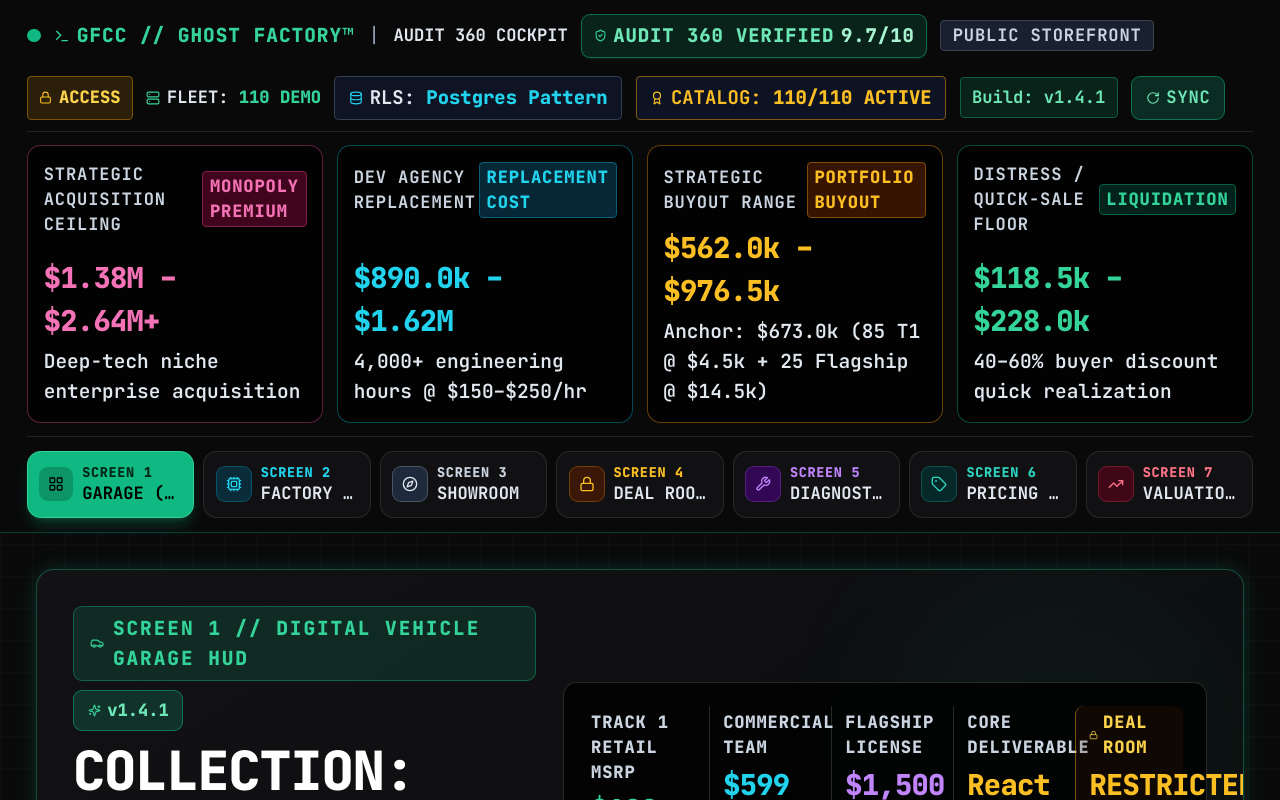
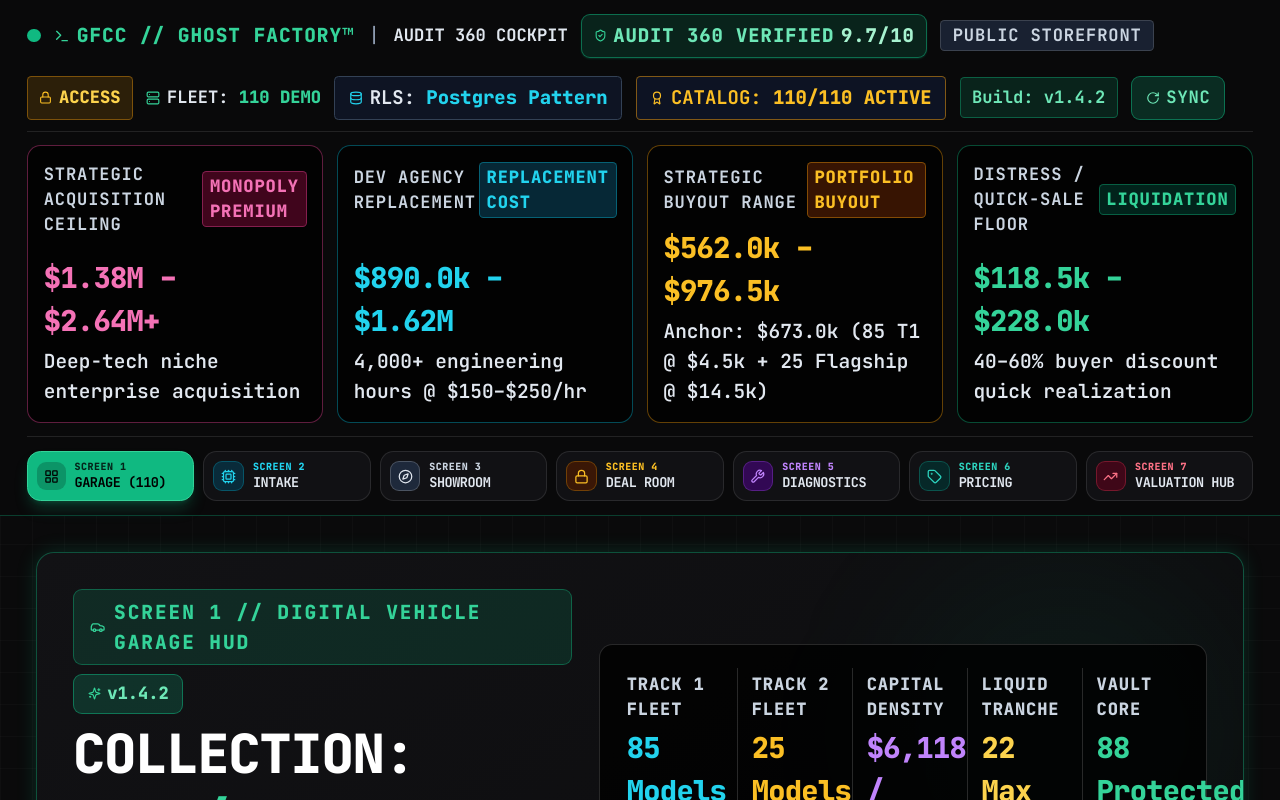
Before and after one commit to gcoinstash-cmd/ghost-factory-console, a React (Vite) app: page / in a window 1280 px wide. Shown: the top 800 px of the page. Built offline with nearby package versions, Linux system fonts and the light colour scheme.

Commit message:
fix(ui): remove tab ellipses, replace redundant garage cards with fleet metrics (v1.4.2)

```diff
--- a/index.html
+++ b/index.html
@@ -11,8 +11,8 @@
     <meta name="telemetry:blueprints" content="110 / 110 Verified Blueprints (85 Track 1 + 25 Flagship SCADA)" />
     <meta name="telemetry:retail-msrp" content="$54,415 ($199 × 85 Track 1 + $1,500 × 25 Flagships)" />
     <meta name="telemetry:vault-price" content="$1,499" />
-    <meta name="version" content="v1.4.1" />
-    <meta name="telemetry:build-version" content="v1.4.1" />
+    <meta name="version" content="v1.4.2" />
+    <meta name="telemetry:build-version" content="v1.4.2" />
     <meta name="telemetry:diligence" content="v=9.6-diligence" />
     <!-- iOS Home Screen App Icon & Web Clip (Cache-Busted for iOS Safari) -->
     <link rel="apple-touch-icon" href="/apple-touch-icon-500.png?v=9.6-diligence" />
@@ -63,7 +63,7 @@
   </style>
   </head>
   <body class="bg-[#0A0A0B] text-slate-100 antialiased selection:bg-emerald-500 selection:text-black">
-    <noscript><div style="padding: 20px; font-family: monospace; color: #10B981;">BUILD INTEGRITY: 110 / 110 Verified Blueprints (85 Track 1 + 25 Flagship) | Build: v1.4.1 | Retail Shelf MSRP: $54,415 | Founding Agency Vault ($1,499) | POSTGRES SCHEMA WITH RLS PATTERNS</div></noscript>
+    <noscript><div style="padding: 20px; font-family: monospace; color: #10B981;">BUILD INTEGRITY: 110 / 110 Verified Blueprints (85 Track 1 + 25 Flagship) | Build: v1.4.2 | Retail Shelf MSRP: $54,415 | Founding Agency Vault ($1,499) | POSTGRES SCHEMA WITH RLS PATTERNS</div></noscript>
     <div id="root"></div>
     <script type="module" src="/src/main.tsx"></script>
   </body>
--- a/package.json
+++ b/package.json
@@ -1,7 +1,7 @@
 {
   "name": "ghost-factory-console",
   "private": true,
-  "version": "1.4.1",
+  "version": "1.4.2",
   "type": "module",
   "scripts": {
     "dev": "vite",
--- a/src/App.tsx
+++ b/src/App.tsx
@@ -159,7 +159,7 @@ export const App: React.FC = () => {
       {/* VISIBLE BUILD STAMP FOOTER */}
       <footer id="gfcc-footer" className="border-t border-white/10 bg-[#0A0A0B] py-6 px-4 text-center font-mono text-xs text-slate-400 mb-16 md:mb-0">
         <div className="max-w-7xl mx-auto flex flex-col sm:flex-row items-center justify-between gap-2">
-          <span>GFCC Build: v1.4.1</span>
+          <span>GFCC Build: v1.4.2</span>
           <span className="text-emerald-400 font-bold">110 / 110 Reference Digital Assets</span>
         </div>
       </footer>
--- a/src/components/GarageScreen.tsx
+++ b/src/components/GarageScreen.tsx
@@ -119,7 +119,7 @@ export const GarageScreen: React.FC<GarageScreenProps> = ({
               </div>
               <span className="inline-flex items-center gap-1.5 px-3 py-1.5 bg-emerald-500/20 border border-emerald-500/50 rounded-lg text-xs font-mono font-black text-emerald-300">
                 <Sparkles size={13} className="text-emerald-400" />
-                <span>v1.4.1</span>
+                <span>v1.4.2</span>
               </span>
             </div>
             <h1 className="text-3xl sm:text-4xl md:text-5xl font-black tracking-tight text-white flex flex-wrap items-center gap-3">
@@ -140,34 +140,29 @@ export const GarageScreen: React.FC<GarageScreenProps> = ({
           ) : (
             <div className="w-full lg:w-auto grid grid-cols-2 sm:grid-cols-3 lg:grid-cols-5 gap-3 bg-black/80 p-4 sm:p-5 rounded-xl border border-white/15 text-sm">
               <div className="p-1">
-                <span className="text-slate-300 block text-xs sm:text-sm uppercase font-black tracking-wider">Track 1 Retail MSRP</span>
-                <span className="text-xl sm:text-2xl font-black text-emerald-400 block tracking-tight mt-1">$199 USD</span>
-                <span className="text-sm text-slate-200 block font-semibold leading-relaxed mt-0.5">Unlimited End-Client Use</span>
+                <span className="text-slate-300 block text-xs sm:text-sm uppercase font-black tracking-wider">TRACK 1 FLEET</span>
+                <span className="text-xl sm:text-2xl font-black text-cyan-400 block tracking-tight mt-1">85 Models</span>
+                <span className="text-sm text-slate-200 block font-semibold leading-relaxed mt-0.5">Turnkey Consoles</span>
               </div>
               <div className="p-1 border-l border-white/15 pl-3">
-                <span className="text-slate-300 block text-xs sm:text-sm uppercase font-black tracking-wider">Commercial Team</span>
-                <span className="text-xl sm:text-2xl font-black text-cyan-400 block tracking-tight mt-1">$599 USD</span>
-                <span className="text-sm text-slate-200 block font-semibold leading-relaxed mt-0.5">Agency Multi-Seat Pack</span>
+                <span className="text-slate-300 block text-xs sm:text-sm uppercase font-black tracking-wider">TRACK 2 FLEET</span>
+                <span className="text-xl sm:text-2xl font-black text-amber-400 block tracking-tight mt-1">25 Models</span>
+                <span className="text-sm text-slate-200 block font-semibold leading-relaxed mt-0.5">Flagship SCADA</span>
               </div>
               <div className="p-1 border-t sm:border-t-0 sm:border-l border-white/15 pt-2 sm:pt-1 sm:pl-3">
-                <span className="text-slate-300 block text-xs sm:text-sm uppercase font-black tracking-wider">Flagship License</span>
-                <span className="text-xl sm:text-2xl font-black text-purple-400 block tracking-tight mt-1">$1,500 – $3,500</span>
-                <span className="text-sm text-slate-200 block font-semibold leading-relaxed mt-0.5">Tier-1 SCADA Physics</span>
+                <span className="text-slate-300 block text-xs sm:text-sm uppercase font-black tracking-wider">CAPITAL DENSITY</span>
+                <span className="text-xl sm:text-2xl font-black text-purple-400 block tracking-tight mt-1">$6,118 / Asset</span>
+                <span className="text-sm text-slate-200 block font-semibold leading-relaxed mt-0.5">$673k Anchor NAV</span>
               </div>
               <div className="p-1 border-t sm:border-t-0 border-l border-white/15 pt-2 sm:pt-1 pl-3">
-                <span className="text-slate-300 block text-xs sm:text-sm uppercase font-black tracking-wider">Core Deliverable</span>
-                <span className="text-xl sm:text-2xl font-black text-amber-400 block tracking-tight mt-1">React 19 + RLS</span>
-                <span className="text-sm text-slate-200 block font-semibold leading-relaxed mt-0.5">Postgres Schema & Seed</span>
+                <span className="text-slate-300 block text-xs sm:text-sm uppercase font-black tracking-wider">LIQUID TRANCHE</span>
+                <span className="text-xl sm:text-2xl font-black text-amber-300 block tracking-tight mt-1">22 Max Units</span>
+                <span className="text-sm text-slate-200 block font-semibold leading-relaxed mt-0.5">80% Retention Floor</span>
               </div>
-              <div
-                onClick={onOpenOperatorAuth}
-                className="p-1 border-t sm:border-t-0 sm:border-l border-amber-500/50 pt-2 sm:pt-1 sm:pl-3 col-span-2 sm:col-span-1 bg-amber-950/20 rounded-lg cursor-pointer hover:bg-amber-950/40 transition-colors"
-              >
-                <span className="text-amber-300 block text-xs sm:text-sm uppercase font-black tracking-wider flex items-center gap-1">
-                  <Lock size={12} /> Deal Room
-                </span>
-                <span className="text-xl sm:text-2xl font-black text-amber-400 block tracking-tight mt-1">RESTRICTED</span>
-                <span className="text-sm text-amber-300/90 block font-semibold leading-relaxed mt-0.5 underline">Unlock M&A Telemetry</span>
+              <div className="p-1 border-t sm:border-t-0 sm:border-l border-white/15 pt-2 sm:pt-1 sm:pl-3 col-span-2 sm:col-span-1">
+                <span className="text-slate-300 block text-xs sm:text-sm uppercase font-black tracking-wider">VAULT CORE</span>
+                <span className="text-xl sm:text-2xl font-black text-emerald-400 block tracking-tight mt-1">88 Protected</span>
+                <span className="text-sm text-slate-200 block font-semibold leading-relaxed mt-0.5">Sovereign Reserve</span>
               </div>
             </div>
           )}
--- a/src/components/NavigationHeader.tsx
+++ b/src/components/NavigationHeader.tsx
@@ -272,7 +272,7 @@ export const NavigationHeader: React.FC<NavigationHeaderProps> = ({
             className="hidden xl:flex items-center gap-1.5 px-2.5 py-1.5 rounded bg-emerald-500/15 border border-emerald-500/40 text-emerald-300 font-mono text-xs font-bold"
             title="Production Diligence Freeze Lock"
           >
-            <span>Build: v1.4.1</span>
+            <span>Build: v1.4.2</span>
           </div>
 
           <button
@@ -456,59 +456,58 @@ export const NavigationHeader: React.FC<NavigationHeaderProps> = ({
         )}
       </div>
 
-      {/* Screen Navigation Tabs (Screens 1 to 5) */}
       {/* Screen Navigation Tabs (Screens 1 to 7) */}
       <nav className="grid grid-cols-2 sm:grid-cols-4 lg:grid-cols-7 gap-2 w-full pt-3">
         {/* Screen 1: Garage */}
         <button
           onClick={() => onViewChange('garage')}
-          className={`flex items-center gap-2 p-2 sm:p-2.5 rounded-xl border text-left transition-all cursor-pointer overflow-hidden ${
+          className={`flex items-center gap-1.5 sm:gap-2 px-2 py-2 text-[11px] font-mono font-bold tracking-tight whitespace-nowrap rounded-xl border text-left transition-all cursor-pointer ${
             currentView === 'garage'
               ? 'bg-emerald-500 text-black border-emerald-400 shadow-lg shadow-emerald-500/25 font-black'
               : 'bg-[#111114] text-slate-200 hover:text-white hover:bg-white/5 border-white/10 hover:border-emerald-500/30'
           }`}
-          title={`Screen 1: Digital Vehicle Garage HUD (${totalAssets})`}
+          title="SCREEN 1: GARAGE (110)"
         >
-          <div className={`p-1.5 sm:p-2 rounded-lg shrink-0 ${
+          <div className={`p-1.5 rounded-lg shrink-0 ${
             currentView === 'garage' ? 'bg-black/20 text-black' : 'bg-emerald-950/80 text-emerald-400 border border-emerald-500/30'
           }`}>
-            <LayoutGrid size={16} />
+            <LayoutGrid size={15} />
           </div>
           <div className="flex flex-col min-w-0 leading-tight">
-            <span className={`text-[10px] sm:text-xs font-black uppercase tracking-wider ${
+            <span className={`text-[9px] sm:text-[10px] font-black uppercase tracking-wider ${
               currentView === 'garage' ? 'text-black/80' : 'text-emerald-400'
             }`}>
               SCREEN 1
             </span>
-            <span className="text-xs sm:text-[13px] font-bold truncate">
+            <span className="text-[11px] sm:text-xs font-bold whitespace-nowrap">
               GARAGE ({totalAssets})
             </span>
           </div>
         </button>
 
-        {/* Screen 2: Factory Intake */}
+        {/* Screen 2: Intake */}
         <button
           onClick={() => onViewChange('factory')}
-          className={`flex items-center gap-2 p-2 sm:p-2.5 rounded-xl border text-left transition-all cursor-pointer overflow-hidden ${
+          className={`flex items-center gap-1.5 sm:gap-2 px-2 py-2 text-[11px] font-mono font-bold tracking-tight whitespace-nowrap rounded-xl border text-left transition-all cursor-pointer ${
             currentView === 'factory'
               ? 'bg-cyan-500 text-black border-cyan-400 shadow-lg shadow-cyan-500/25 font-black'
               : 'bg-[#111114] text-slate-200 hover:text-white hover:bg-white/5 border-white/10 hover:border-cyan-500/30'
           }`}
-          title="Screen 2: Factory Intake Bay"
+          title="SCREEN 2: INTAKE"
         >
-          <div className={`p-1.5 sm:p-2 rounded-lg shrink-0 ${
+          <div className={`p-1.5 rounded-lg shrink-0 ${
             currentView === 'factory' ? 'bg-black/20 text-black' : 'bg-cyan-950/80 text-cyan-400 border border-cyan-500/30'
           }`}>
-            <Cpu size={16} />
+            <Cpu size={15} />
           </div>
           <div className="flex flex-col min-w-0 leading-tight">
-            <span className={`text-[10px] sm:text-xs font-black uppercase tracking-wider ${
+            <span className={`text-[9px] sm:text-[10px] font-black uppercase tracking-wider ${
               currentView === 'factory' ? 'text-black/80' : 'text-cyan-400'
             }`}>
               SCREEN 2
             </span>
-            <span className="text-xs sm:text-[13px] font-bold truncate">
-              FACTORY INTAKE
+            <span className="text-[11px] sm:text-xs font-bold whitespace-nowrap">
+              INTAKE
             </span>
           </div>
         </button>
@@ -516,25 +515,25 @@ export const NavigationHeader: React.FC<NavigationHeaderProps> = ({
         {/* Screen 3: Showroom */}
         <button
           onClick={() => onViewChange('showroom')}
-          className={`flex items-center gap-2 p-2 sm:p-2.5 rounded-xl border text-left transition-all cursor-pointer overflow-hidden ${
+          className={`flex items-center gap-1.5 sm:gap-2 px-2 py-2 text-[11px] font-mono font-bold tracking-tight whitespace-nowrap rounded-xl border text-left transition-all cursor-pointer ${
             currentView === 'showroom'
               ? 'bg-white text-black border-slate-200 shadow-lg shadow-white/25 font-black'
               : 'bg-[#111114] text-slate-200 hover:text-white hover:bg-white/5 border-white/10 hover:border-white/30'
           }`}
-          title="Screen 3: Public Showroom (Aura & Grid)"
+          title="SCREEN 3: SHOWROOM"
         >
-          <div className={`p-1.5 sm:p-2 rounded-lg shrink-0 ${
+          <div className={`p-1.5 rounded-lg shrink-0 ${
             currentView === 'showroom' ? 'bg-black/20 text-black' : 'bg-slate-800 text-slate-200 border border-white/20'
           }`}>
-            <Compass size={16} />
+            <Compass size={15} />
           </div>
           <div className="flex flex-col min-w-0 leading-tight">
-            <span className={`text-[10px] sm:text-xs font-black uppercase tracking-wider ${
+            <span className={`text-[9px] sm:text-[10px] font-black uppercase tracking-wider ${
               currentView === 'showroom' ? 'text-black/80' : 'text-slate-300'
             }`}>
               SCREEN 3
             </span>
-            <span className="text-xs sm:text-[13px] font-bold truncate">
+            <span className="text-[11px] sm:text-xs font-bold whitespace-nowrap">
               SHOWROOM
             </span>
           </div>
@@ -543,26 +542,26 @@ export const NavigationHeader: React.FC<NavigationHeaderProps> = ({
         {/* Screen 4: Deal Room */}
         <button
           onClick={() => onViewChange('dealdesk')}
-          className={`flex items-center gap-2 p-2 sm:p-2.5 rounded-xl border text-left transition-all cursor-pointer overflow-hidden ${
+          className={`flex items-center gap-1.5 sm:gap-2 px-2 py-2 text-[11px] font-mono font-bold tracking-tight whitespace-nowrap rounded-xl border text-left transition-all cursor-pointer ${
             currentView === 'dealdesk'
               ? 'bg-amber-500 text-black border-amber-400 shadow-lg shadow-amber-500/25 font-black'
               : 'bg-[#111114] text-slate-200 hover:text-white hover:bg-white/5 border-white/10 hover:border-amber-500/30'
           }`}
-          title="Screen 4: Private Deal Room (Auth Required)"
+          title="SCREEN 4: DEAL ROOM"
         >
-          <div className={`p-1.5 sm:p-2 rounded-lg shrink-0 ${
+          <div className={`p-1.5 rounded-lg shrink-0 ${
             currentView === 'dealdesk' ? 'bg-black/20 text-black' : 'bg-amber-950/80 text-amber-400 border border-amber-500/30'
           }`}>
-            {isOperatorAuthenticated ? <Unlock size={16} /> : <Lock size={16} />}
+            {isOperatorAuthenticated ? <Unlock size={15} /> : <Lock size={15} />}
           </div>
           <div className="flex flex-col min-w-0 leading-tight">
-            <span className={`text-[10px] sm:text-xs font-black uppercase tracking-wider ${
+            <span className={`text-[9px] sm:text-[10px] font-black uppercase tracking-wider ${
               currentView === 'dealdesk' ? 'text-black/80' : 'text-amber-400'
             }`}>
               SCREEN 4
             </span>
-            <span className="text-xs sm:text-[13px] font-bold truncate">
-              DEAL ROOM ({isOperatorAuthenticated ? 'UNLOCKED' : 'AUTH'})
+            <span className="text-[11px] sm:text-xs font-bold whitespace-nowrap">
+              DEAL ROOM
             </span>
           </div>
         </button>
@@ -570,53 +569,53 @@ export const NavigationHeader: React.FC<NavigationHeaderProps> = ({
         {/* Screen 5: Diagnostics */}
         <button
           onClick={() => onViewChange('maintenance')}
-          className={`flex items-center gap-2 p-2 sm:p-2.5 rounded-xl border text-left transition-all cursor-pointer overflow-hidden ${
+          className={`flex items-center gap-1.5 sm:gap-2 px-2 py-2 text-[11px] font-mono font-bold tracking-tight whitespace-nowrap rounded-xl border text-left transition-all cursor-pointer ${
             currentView === 'maintenance'
               ? 'bg-purple-500 text-white border-purple-400 shadow-lg shadow-purple-500/25 font-black'
               : 'bg-[#111114] text-slate-200 hover:text-white hover:bg-white/5 border-white/10 hover:border-purple-500/30'
           }`}
-          title="Screen 5: Fleet Diagnostics & Maintenance Bay"
+          title="SCREEN 5: DIAGNOSTICS"
         >
-          <div className={`p-1.5 sm:p-2 rounded-lg shrink-0 ${
+          <div className={`p-1.5 rounded-lg shrink-0 ${
             currentView === 'maintenance' ? 'bg-black/20 text-white' : 'bg-purple-950/80 text-purple-400 border border-purple-500/30'
           }`}>
-            <Wrench size={16} />
+            <Wrench size={15} />
           </div>
           <div className="flex flex-col min-w-0 leading-tight">
-            <span className={`text-[10px] sm:text-xs font-black uppercase tracking-wider ${
+            <span className={`text-[9px] sm:text-[10px] font-black uppercase tracking-wider ${
               currentView === 'maintenance' ? 'text-white/80' : 'text-purple-400'
             }`}>
               SCREEN 5
             </span>
-            <span className="text-xs sm:text-[13px] font-bold truncate">
+            <span className="text-[11px] sm:text-xs font-bold whitespace-nowrap">
               DIAGNOSTICS
             </span>
           </div>
         </button>
 
-        {/* Screen 6: Pricing Tiers */}
+        {/* Screen 6: Pricing */}
         <button
           onClick={() => onViewChange('pricing')}
-          className={`flex items-center gap-2 p-2 sm:p-2.5 rounded-xl border text-left transition-all cursor-pointer overflow-hidden ${
+          className={`flex items-center gap-1.5 sm:gap-2 px-2 py-2 text-[11px] font-mono font-bold tracking-tight whitespace-nowrap rounded-xl border text-left transition-all cursor-pointer ${
             currentView === 'pricing'
               ? 'bg-teal-500 text-black border-teal-400 shadow-lg shadow-teal-500/25 font-black'
               : 'bg-[#111114] text-slate-200 hover:text-white hover:bg-white/5 border-white/10 hover:border-teal-500/30'
           }`}
-          title="Screen 6: Commercial Pricing Tiers"
+          title="SCREEN 6: PRICING"
         >
-          <div className={`p-1.5 sm:p-2 rounded-lg shrink-0 ${
+          <div className={`p-1.5 rounded-lg shrink-0 ${
             currentView === 'pricing' ? 'bg-black/20 text-black' : 'bg-teal-950/80 text-teal-400 border border-teal-500/30'
           }`}>
-            <Tag size={16} />
+            <Tag size={15} />
           </div>
           <div className="flex flex-col min-w-0 leading-tight">
-            <span className={`text-[10px] sm:text-xs font-black uppercase tracking-wider ${
+            <span className={`text-[9px] sm:text-[10px] font-black uppercase tracking-wider ${
               currentView === 'pricing' ? 'text-black/80' : 'text-teal-400'
             }`}>
               SCREEN 6
             </span>
-            <span className="text-xs sm:text-[13px] font-bold truncate">
-              PRICING TIERS
+            <span className="text-[11px] sm:text-xs font-bold whitespace-nowrap">
+              PRICING
             </span>
           </div>
         </button>
@@ -624,25 +623,25 @@ export const NavigationHeader: React.FC<NavigationHeaderProps> = ({
         {/* Screen 7: Valuation Hub */}
         <button
           onClick={() => onViewChange('valuationhub')}
-          className={`col-span-2 sm:col-span-2 lg:col-span-1 flex items-center gap-2 p-2 sm:p-2.5 rounded-xl border text-left transition-all cursor-pointer overflow-hidden ${
+          className={`col-span-2 sm:col-span-2 lg:col-span-1 flex items-center gap-1.5 sm:gap-2 px-2 py-2 text-[11px] font-mono font-bold tracking-tight whitespace-nowrap rounded-xl border text-left transition-all cursor-pointer ${
             currentView === 'valuationhub'
               ? 'bg-rose-500 text-white border-rose-400 shadow-lg shadow-rose-500/25 font-black'
               : 'bg-[#111114] text-slate-200 hover:text-white hover:bg-white/5 border-white/10 hover:border-rose-500/30'
           }`}
-          title="Screen 7: Portfolio Valuation & Diligence Hub"
+          title="SCREEN 7: VALUATION HUB"
         >
-          <div className={`p-1.5 sm:p-2 rounded-lg shrink-0 ${
+          <div className={`p-1.5 rounded-lg shrink-0 ${
             currentView === 'valuationhub' ? 'bg-black/20 text-white' : 'bg-rose-950/80 text-rose-400 border border-rose-500/30'
           }`}>
-            <TrendingUp size={16} />
+            <TrendingUp size={15} />
           </div>
           <div className="flex flex-col min-w-0 leading-tight">
-            <span className={`text-[10px] sm:text-xs font-black uppercase tracking-wider ${
+            <span className={`text-[9px] sm:text-[10px] font-black uppercase tracking-wider ${
               currentView === 'valuationhub' ? 'text-white/80' : 'text-rose-400'
             }`}>
               SCREEN 7
             </span>
-            <span className="text-xs sm:text-[13px] font-bold truncate">
+            <span className="text-[11px] sm:text-xs font-bold whitespace-nowrap">
               VALUATION HUB
             </span>
           </div>
```
Also changed, not shown: 5 other files (tests, documents, lock files or other folders).
